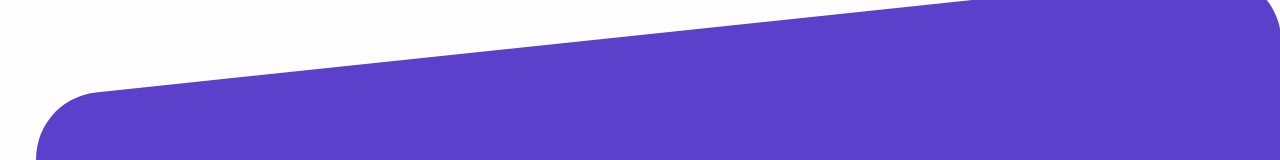
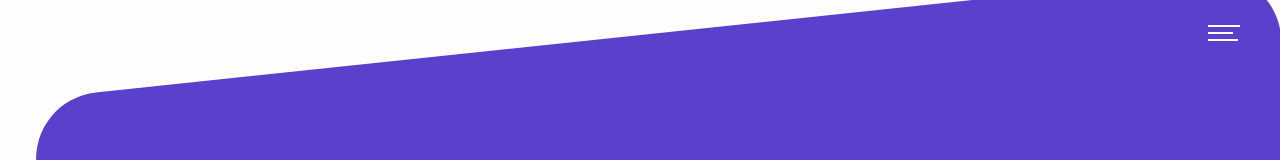
Before and after one commit to bhaktijkoli/bhaktijkoli.com, a Next.js app: page / in a window 1280 px wide. Shown: the top 160 px of the page. Built offline with nearby package versions, Linux system fonts and the light colour scheme.

Commit message:
chore: menu

```diff
--- a/src/components/Layout/Menu/Menu.tsx
+++ b/src/components/Layout/Menu/Menu.tsx
@@ -1,7 +1,55 @@
 import React from "react";
+import clsx from "clsx";
+import Fade from "react-reveal/Fade";
+
+const ITEMS = [
+  {
+    label: "Home",
+    link: "/",
+  },
+  {
+    label: "Work",
+    link: "/#work",
+  },
+];
 
 const Menu: React.FC = () => {
-  return <React.Fragment></React.Fragment>;
+  const [open, setOpen] = React.useState(false);
+  return (
+    <React.Fragment>
+      <div id="menu-btn" onClick={() => setOpen(true)}>
+        <div className="top"></div>
+        <div className="middle"></div>
+        <div className="bottom"></div>
+      </div>
+      <div
+        id="menu-overlay"
+        className={clsx({ open })}
+        onClick={() => setOpen(false)}
+      />
+      <div id="menu" className={clsx({ open })}>
+        <div className="menu-container">
+          <ul className="menu-items">
+            {ITEMS.map((item, key) => {
+              return (
+                <li className="menu-item" key={key}>
+                  <Fade
+                    right
+                    duration={500}
+                    distance="10%"
+                    delay={100 * (key + 1)}
+                    when={open}
+                  >
+                    {item.label}
+                  </Fade>
+                </li>
+              );
+            })}
+          </ul>
+        </div>
+      </div>
+    </React.Fragment>
+  );
 };
 
 export default Menu;
--- a/src/styles/index.scss
+++ b/src/styles/index.scss
@@ -1,4 +1,5 @@
 /* Misc */
 @import "typography";
 @import "grid";
+@import "menu";
 @import "hero";
--- /dev/null
+++ b/src/styles/menu.scss
@@ -0,0 +1,92 @@
+#menu-btn {
+    position: absolute;
+    top: 20px;
+    right: 40px;
+    z-index: 1040;
+    cursor: pointer;
+    div {
+        height: 2px;
+        background: #FFFFFF;
+        margin: 5px 0px;
+        animation-name: menu-enter;
+        animation-duration: 300ms;
+        animation-fill-mode: both;
+        opacity: 0;
+    }
+    .top {
+        width: 32px;
+        animation-delay: 300ms;
+    }
+    .middle {
+        width: 25px;
+        animation-delay: 400ms;
+    }
+    .bottom {
+        width: 30px;
+        animation-delay: 500ms;
+    }
+}
+
+#menu-overlay {
+    display: none;
+    opacity: 0;
+    width: 100vw;
+    height: 100vh;
+    position: fixed;
+    top: 0px;
+    right: 0px;
+    z-index: 1040;
+    background-color: #0000004f;
+    transition: all 300ms;
+}
+
+#menu-overlay.open {
+    display: block;
+    opacity: 1;
+}
+
+#menu {
+    position: fixed;
+    top: 0px;
+    right: 0px;
+    z-index: 1040;
+    background-color: white;
+    width: 0px;
+    height: 100vh;
+    transition: all 300ms;
+    .menu-container {
+        position: relative;
+        height: 100vh;
+    }
+    .menu-items {
+        height: 100vh;
+        padding: 0px;
+        margin: 10vh 0px;
+        text-align: center;
+        list-style: none;
+    }
+    .menu-item {
+        font-size: 1.5rem;
+        margin-bottom: 0.5rem;
+        cursor: pointer;
+        transition: all 300ms;
+    }
+    .menu-item:hover {
+        color: #5a40ca;
+    }
+}
+
+#menu.open {
+    width: 30vw;
+}
+
+@keyframes menu-enter {
+    from {
+        opacity: 0;
+        transform: translateX(40px);
+    }
+    to {
+        opacity: 1;
+        transform: translateX(0);
+    }
+}
```
Also changed, not shown: package.json (+6 -5 lines), 1 other file (tests, documents, lock files or other folders).
